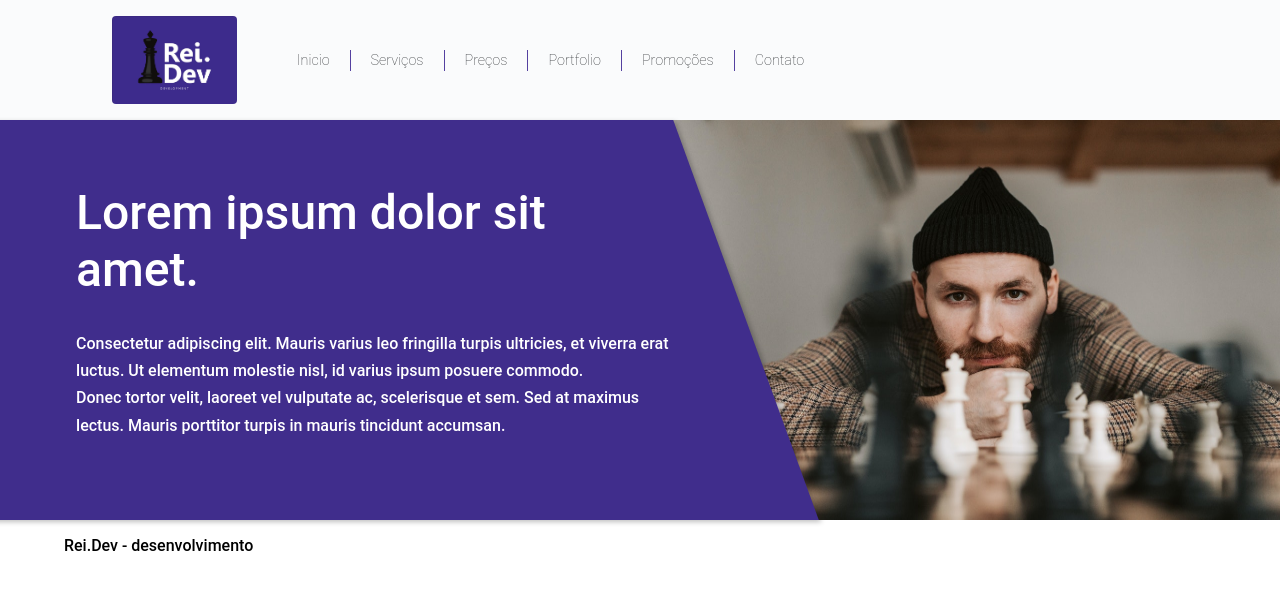
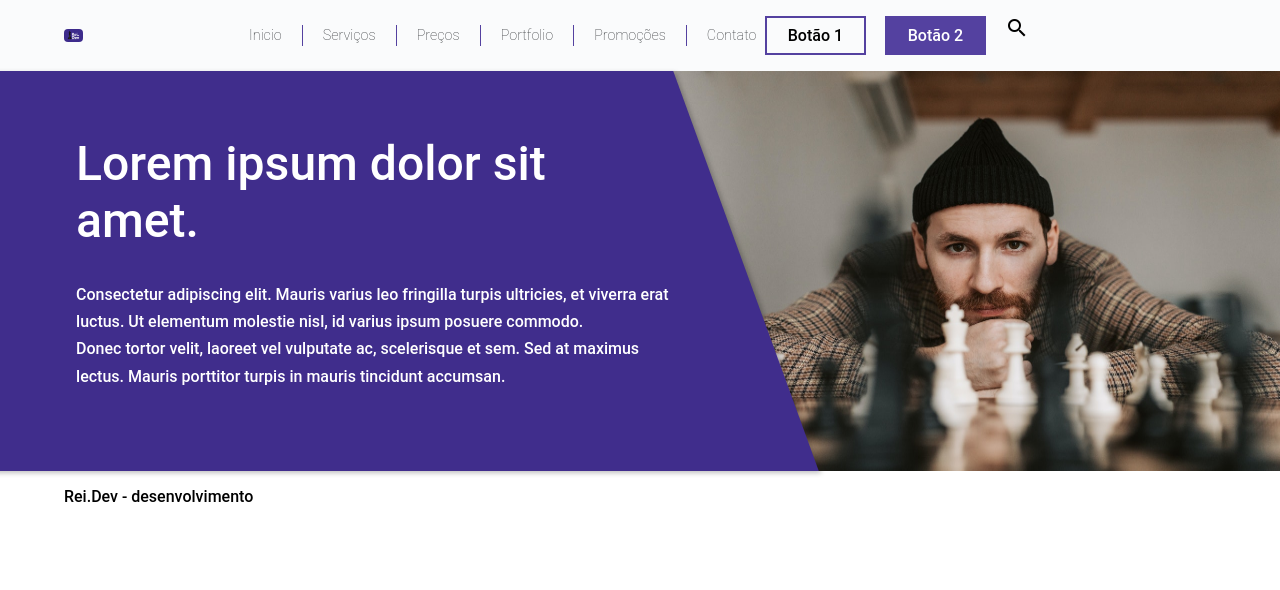
Before and after one commit to CristoferPortela/rei-dev, a React (Create React App) app: page / in a window 1280 px wide. Shown: the top 590 px of the page. Built offline with nearby package versions, Linux system fonts and the light colour scheme.

Commit message:
refact: using Row and FlexItem components

```diff
--- a/src/components/Header/index.tsx
+++ b/src/components/Header/index.tsx
@@ -1,7 +1,10 @@
 import React from 'react'
 import { Link } from 'react-router-dom'
-import { HeaderStyled, NavMenu, Brand } from './Header.styled';
+import { NavMenu, Brand } from './Header.styled';
 import Logo from '../../assets/img/logo.webp';
+import { FlexItem, Row } from '../Styled/Flex';
+import { Button } from '../Styled/Button';
+import { Container } from '../Styled/Container';
 
 export const Header = () => {
     const pages = [
@@ -14,13 +17,18 @@ export const Header = () => {
         "Contato",
     ];
     return (
-        <HeaderStyled>
+        <Container as={"header"} bg={"#fafbfc"}>
+
+            <Row align={"Center"}>
+                <FlexItem auto={true}>
                     <Brand>
                         <Link to="/">
                             {/* Rei dev */}
                             <img src={Logo} alt="Rei-dev logo" />
                         </Link>
                     </Brand>
+                </FlexItem>
+                <FlexItem size={6}>
                     <NavMenu>
                         <ul>
                             {
@@ -34,6 +42,27 @@ export const Header = () => {
                             }
                         </ul>
                     </NavMenu>
-        </HeaderStyled>
+                </FlexItem>
+                <FlexItem size={3}>
+                    <Row>
+                        <FlexItem size={5}>
+                            <Button border={"rgb(84, 65, 160)"}>
+                                Botão 1
+                            </Button>
+                        </FlexItem>
+                        <FlexItem size={5}>
+                            <Button border={"rgb(84, 65, 160)"} bg={"rgb(84, 65, 160)"} color={"white"}>
+                                Botão 2
+                            </Button>
+                        </FlexItem>
+                        <FlexItem size={2}>
+                            <span className="material-icons">
+                                search
+                            </span>
+                        </FlexItem>
+                    </Row>
+                </FlexItem>
+            </Row>
+        </Container>
     )
 }
```
Lines whose indentation alone changed are shown as unchanged.
